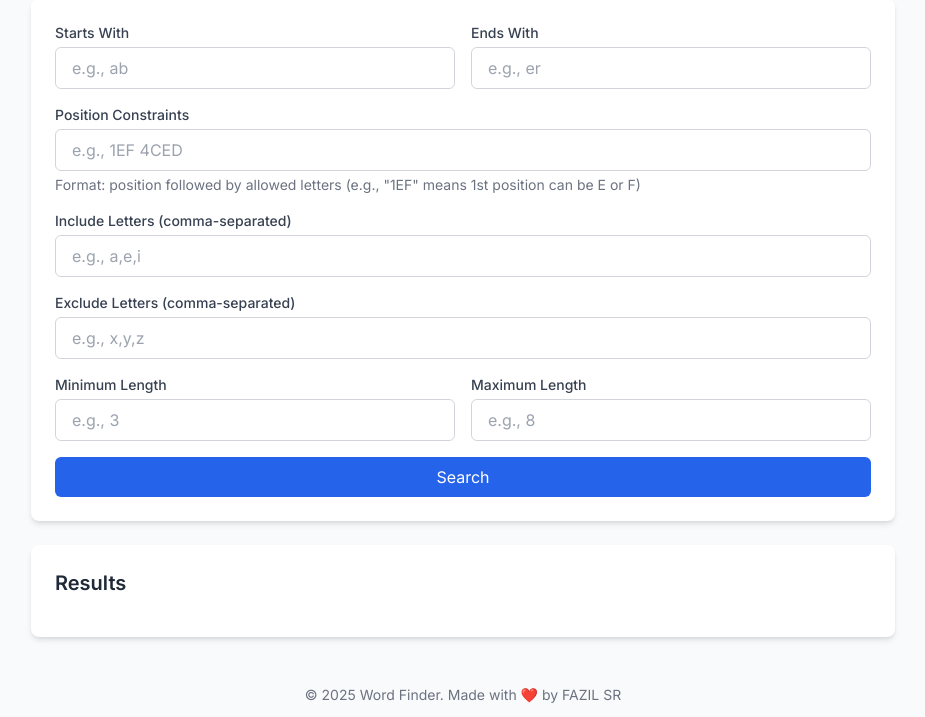
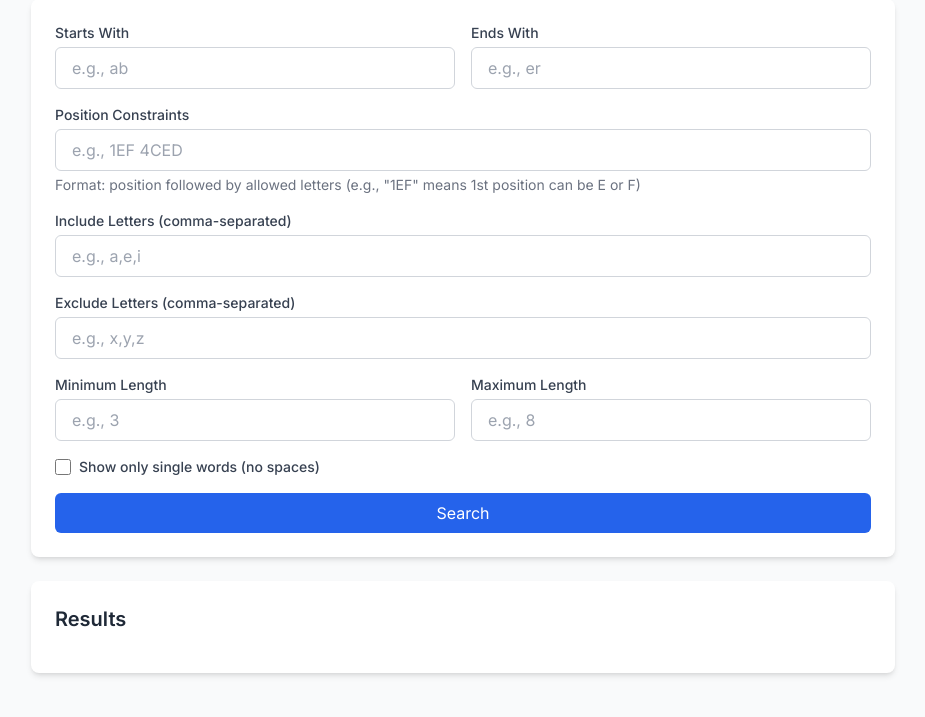
Before and after one commit to shishcode/turkish_word_finder, a Flask app: page / in a window 1280 px wide. Shown: the part 101-818 px from the top of the page, without its empty margins (177-1102 px from the left). Run offline with Flask 3, Linux system fonts and the light colour scheme; some libraries are stand-ins or nearby versions.

Commit message:
single word checkbox added

```diff
--- a/app.py
+++ b/app.py
@@ -47,14 +47,19 @@ def search():
     starts_with = data.get('startsWith', '').strip().lower()
     ends_with = data.get('endsWith', '').strip().lower()
     position_constraints = parse_position_constraints(data.get('positionConstraints', ''))
+    single_word = data.get('singleWord', False)
 
-    print(f"Search request - Include: {include_letters}, Exclude: {exclude_letters}, Length: {min_length}-{max_length}, Starts: {starts_with}, Ends: {ends_with}, Position Constraints: {position_constraints}")
+    print(f"Search request - Include: {include_letters}, Exclude: {exclude_letters}, Length: {min_length}-{max_length}, Starts: {starts_with}, Ends: {ends_with}, Position Constraints: {position_constraints}, Single Word: {single_word}")
 
     words = load_words()
     filtered_words = []
 
     for word in words:
         word_lower = word.lower()
+
+        # Check if word contains spaces (for single word filter)
+        if single_word and ' ' in word:
+            continue
 
         # Check word length
         if min_length > 0 and len(word) < min_length:
--- a/templates/index.html
+++ b/templates/index.html
@@ -56,6 +56,11 @@
                     </div>
                 </div>
 
+                <div class="flex items-center space-x-2">
+                    <input type="checkbox" id="singleWord" class="h-4 w-4 text-blue-600 focus:ring-blue-500 border-gray-300 rounded">
+                    <label for="singleWord" class="text-sm font-medium text-gray-700">Show only single words (no spaces)</label>
+                </div>
+
                 <button onclick="searchWords()" class="w-full bg-blue-600 text-white py-2 px-4 rounded-md hover:bg-blue-700 focus:outline-none focus:ring-2 focus:ring-blue-500 focus:ring-offset-2 transition-colors">
                     Search
                 </button>
@@ -85,6 +90,7 @@
             const startsWith = document.getElementById('startsWith').value;
             const endsWith = document.getElementById('endsWith').value;
             const positionConstraints = document.getElementById('positionConstraints').value;
+            const singleWord = document.getElementById('singleWord').checked;
             const resultsDiv = document.getElementById('results');
             const resultCount = document.getElementById('resultCount');
 
@@ -101,7 +107,8 @@
                         maxLength: maxLength || 0,
                         startsWith,
                         endsWith,
-                        positionConstraints
+                        positionConstraints,
+                        singleWord
                     })
                 });
 
```
